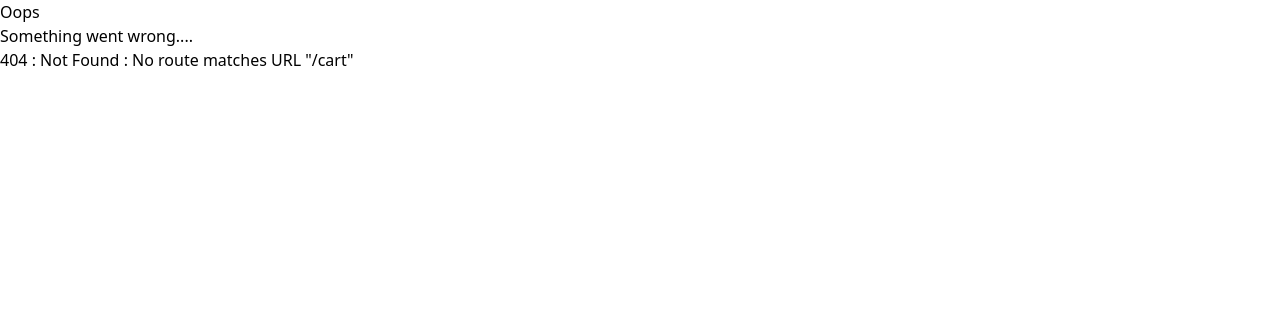
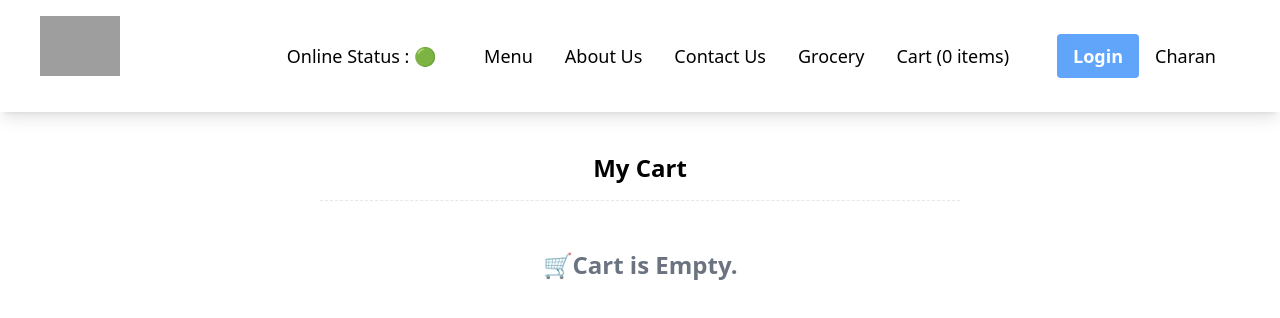
Before and after one commit to Randhawa2204/Namaste-react, a React (Vite) app: page /cart in a window 1280 px wide. Before the commit this address had no page. Shown: the top 318 px of the page. Built offline with nearby package versions, Linux system fonts and the light colour scheme; grey boxes are pictures that could not be loaded.

Commit message:
Redux Store, Context , Build Cart UI and Buttons, Add & remove item, Changing restaurant will empty cart

```diff
--- a/package.json
+++ b/package.json
@@ -24,8 +24,10 @@
     "tailwindcss": "^3.3.3"
   },
   "dependencies": {
+    "@reduxjs/toolkit": "^1.9.5",
     "react": "^18.2.0",
     "react-dom": "^18.2.0",
+    "react-redux": "^8.1.2",
     "react-router-dom": "^6.13.0"
   },
   "browserslist": [
--- a/src/App.js
+++ b/src/App.js
@@ -4,6 +4,11 @@ import { createBrowserRouter , RouterProvider , Outlet } from "react-router-dom"
 
 //Context
 import UserContext from "./utils/UserContext";
+import DataContext from "./utils/RestroNameContext";
+
+//Redux
+import { Provider } from "react-redux";
+import appStore from "./utils/redux/appStore";
 
 //Components
 import Header from "./components/Header";
@@ -12,6 +17,7 @@ import About from "./components/About";
 import Contact from "./components/Conatct";
 import Error from "./components/Error";
 import RestaurantItem from "./components/RestaurantItem";
+import Cart from "./components/Cart";
 //import Grocery from "./components/Grocery";
 
 const Grocery = lazy(() => import('./components/Grocery'))
@@ -28,12 +34,16 @@ const AppLayout = () => {
   },[])
 
   return (
+    <Provider store={appStore}>
       <UserContext.Provider value={{loggedInUser : userName , setUserName}}>
+        <DataContext>
         <div className="app">
           <Header />
           <Outlet />
         </div>
+        </DataContext>
       </UserContext.Provider>
+    </Provider>
   );
 };
 
@@ -61,6 +71,10 @@ const appRoute = createBrowserRouter([
       {
         path : '/restaurant/:resId',
         element : <RestaurantItem />
+      },
+      {
+        path : '/cart',
+        element : <Cart />
       }
     ],
     errorElement : <Error />
--- /dev/null
+++ b/src/components/Cart.js
@@ -0,0 +1,38 @@
+import { useSelector } from "react-redux"
+import ItemList from "./ItemList"
+
+const Cart = () => {
+
+    const cartItems = useSelector((store) => store.cart.items)
+
+    const findTotal = () => {
+        let totalSum = 0
+        cartItems.map((el) => {
+            totalSum += el.card.info.price ? el.card.info.price / 100 : el.card.info.defaultPrice / 100
+        })
+        return totalSum
+    }
+
+    return (
+        <div className="w-6/12 mx-auto">
+            <h1 className="text-center font-semibold text-2xl">My Cart</h1>
+            <div className="border-b border-dashed my-4" />
+            {
+                cartItems.length === 0 ?
+                    <div className="text-center my-12">
+                        <h1 className="font-bold text-gray-500 text-2xl">🛒Cart is Empty.</h1>
+                    </div>
+                :
+                <>
+                    <ItemList items={cartItems} />
+                    <div className="border-b border-dashed my-4" />
+                    <div className="flex flex-row-reverse mb-10">
+                        <h1 className="font-bold text-xl">Total : ₹{findTotal()}</h1>
+                    </div>
+                </>
+            }
+        </div>
+    )
+}
+
+export default Cart
--- a/src/components/Header.js
+++ b/src/components/Header.js
@@ -5,12 +5,18 @@ import useOnlineStatus from "../utils/useOnlineStatus";
 //Context
 import UserContext from "../utils/UserContext";
 
+//Selector
+import {useSelector} from 'react-redux'
+
 const Header = () => {
 
   const [loginValue , setLoginValue] = useState("Login")
   const status = useOnlineStatus()
 
   const {loggedInUser} = useContext(UserContext)
+
+  //Subscribing to the Store
+  const cartItems = useSelector((store) => store.cart.items)
 
   return (
     <div className="flex justify-between items-center shadow-lg mb-10">
@@ -24,7 +30,7 @@ const Header = () => {
           <li className="px-4 py-2 rounded hover:bg-gray-50"><Link to="/about">About Us</Link></li>
           <li className="px-4 py-2 rounded hover:bg-gray-50"><Link to="/contact">Contact Us</Link></li>
           <li className="px-4 py-2 rounded hover:bg-gray-50"><Link to="/grocery">Grocery</Link></li>
-          <li className="px-4 py-2 rounded hover:bg-gray-50">Cart</li>
+          <li className="px-4 py-2 rounded hover:bg-gray-50"><Link to="/cart">Cart ({cartItems.length} items)</Link></li>
           <button className="ml-8 bg-blue-400 hover:bg-blue-600 px-4 py-2 font-bold text-white rounded" onClick={() => {
             loginValue === "Login" ? setLoginValue("Logout") : setLoginValue("Login")
           }}>
--- a/src/components/ItemList.js
+++ b/src/components/ItemList.js
@@ -1,9 +1,31 @@
 import { CLOUDNARY_IMG_URL } from "../utils/constants";
+import { useDispatch , useSelector } from "react-redux";
+import { addItem, removeItem } from "../utils/redux/slices/cartSlice";
+
 
 const ItemList = ({ items }) => {
+
+  const dispatch = useDispatch()
+  const cartItems = useSelector((store) => store.cart.items)
+
+
+  const handleAddItem = (item) => {
+    dispatch(addItem(item))
+  }
+
+
+  const filteredItem = items.filter((value , index ,self) => index === self.findIndex(el => el.card.info.id === value.card.info.id))
+
+
+  const handleRemoveItem = (id) => {
+    const index = cartItems.findIndex(el => el.card.info.id === id)
+    index !== -1 && dispatch(removeItem(index))
+  }
+
   return (
     <>
-      {items.map((item) => {
+      {
+      filteredItem.map((item) => {
         return (
           <div
             key={item.card.info.id}
@@ -32,9 +54,20 @@ const ItemList = ({ items }) => {
               </p>
             </div>
             <div className="w-2/12 relative">
-              <button className="bg-white text-green-400 border absolute px-6 py-2 rounded-md mt-24 ml-4 ">
-                Add +
-              </button>
+              {
+                cartItems.find((el) => el.card.info.id === item.card.info.id) ?
+                 <div className="bg-white text-green-400 border absolute px-2 py-2 rounded-md mt-24 ml-4">
+                    <button className="px-2" onClick={() => handleRemoveItem(item.card.info.id)}>-</button>
+                    <span className="px-2">{cartItems.filter(el => el.card.info.id === item.card.info.id).length}</span>
+                    <button className="px-2" onClick={() => handleAddItem(item)}>+</button>
+                 </div>
+                 :
+                 <button className="bg-white text-green-400 border absolute px-6 py-2 rounded-md mt-24 ml-4"
+                onClick={() => handleAddItem(item)}>
+                 Add +
+               </button>
+              }
+
               <img
                 src={CLOUDNARY_IMG_URL + item.card.info.imageId}
                 className="rounded-xl h-28"
--- a/src/components/RestaurantItem.js
+++ b/src/components/RestaurantItem.js
@@ -1,9 +1,14 @@
 import Shimmer from "./Shimmer";
-import { useState } from "react";
+import { useState , useContext, useEffect } from "react";
+import { useSelector , useDispatch } from "react-redux";
 import { useParams } from "react-router-dom";
 //Custom Hook
 import useRestaurantMenu from "../utils/useRestaurantMenu";
 import RestaurantCategory from "./RestaurantCategory";
+
+//Context
+import { RestroNameContext } from "../utils/RestroNameContext";
+import { clearCart } from "../utils/redux/slices/cartSlice";
 
 const RestaurantItem = () => {
   const { resId } = useParams();
@@ -11,8 +16,11 @@ const RestaurantItem = () => {
 
   const [showIndex , setShowIndex] = useState(null)
 
+  const cartItems = useSelector((store) => store.cart.items)
+
   if (resItem === null) return <Shimmer />;
 
+  const dispatch = useDispatch()
   const {
     name,
     cuisines,
@@ -24,6 +32,8 @@ const RestaurantItem = () => {
     sla: { slaString, lastMileTravelString },
   } = resItem?.cards[0]?.card?.card?.info;
 
+  const {restroName , setRestroName} = useContext(RestroNameContext)
+
   const menuItemCards =
     resItem?.cards[2]?.groupedCard?.cardGroupMap?.REGULAR?.cards;
 
@@ -33,6 +43,11 @@ const RestaurantItem = () => {
       "type.googleapis.com/swiggy.presentation.food.v2.ItemCategory"
   );
 
+  if(cartItems.length !== 0 && restroName !== name) {
+      dispatch(clearCart())
+      setRestroName(name)
+    }
+    //else setRestroName(name)
   //   const menuItem =
   //     menuItemCard?.itemCards || menuItemCard?.categories[0]?.itemCards;
 
--- /dev/null
+++ b/src/utils/RestroNameContext.js
@@ -0,0 +1,15 @@
+import { createContext , useState} from "react";
+
+export const RestroNameContext = createContext(null)
+
+const DataContext = ({children}) => {
+    const [restroName , setRestroName] = useState("")
+
+    return (
+        <RestroNameContext.Provider value={{restroName , setRestroName}}>
+            {children}
+        </RestroNameContext.Provider>
+    )
+}
+
+export default DataContext
--- /dev/null
+++ b/src/utils/redux/appStore.js
@@ -0,0 +1,10 @@
+import { configureStore } from "@reduxjs/toolkit";
+import cartReducer from './slices/cartSlice'
+
+const appStore = configureStore({
+    reducer : {
+        cart : cartReducer
+    }
+})
+
+export default appStore
--- /dev/null
+++ b/src/utils/redux/slices/cartSlice.js
@@ -0,0 +1,23 @@
+import { createSlice } from "@reduxjs/toolkit";
+
+const cartSlice = createSlice({
+    name : 'cart',
+    initialState : {
+        items : []
+    },
+    reducers : {
+        addItem : (state , action) => {
+            state.items.push(action.payload)
+        },
+        removeItem : (state,action) => {
+            state.items.splice(action.payload , 1)
+        },
+        clearCart : (state) => {
+            state.items.length = 0
+        }
+    }
+})
+
+export const {addItem , removeItem , clearCart} = cartSlice.actions
+
+export default cartSlice.reducer
```
Also changed, not shown: 1 other file (tests, documents, lock files or other folders). Lines whose indentation alone changed are shown as unchanged.
